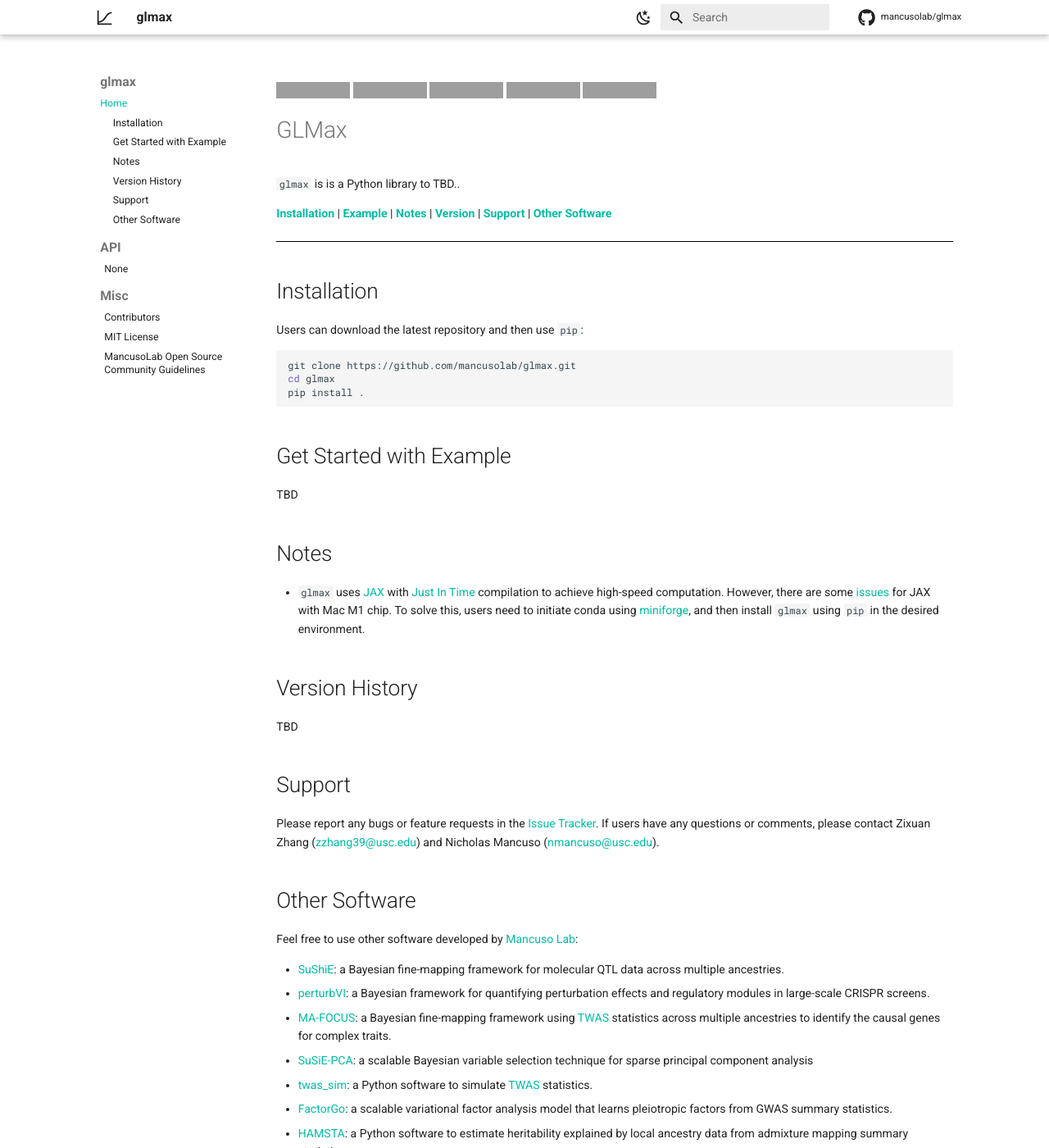
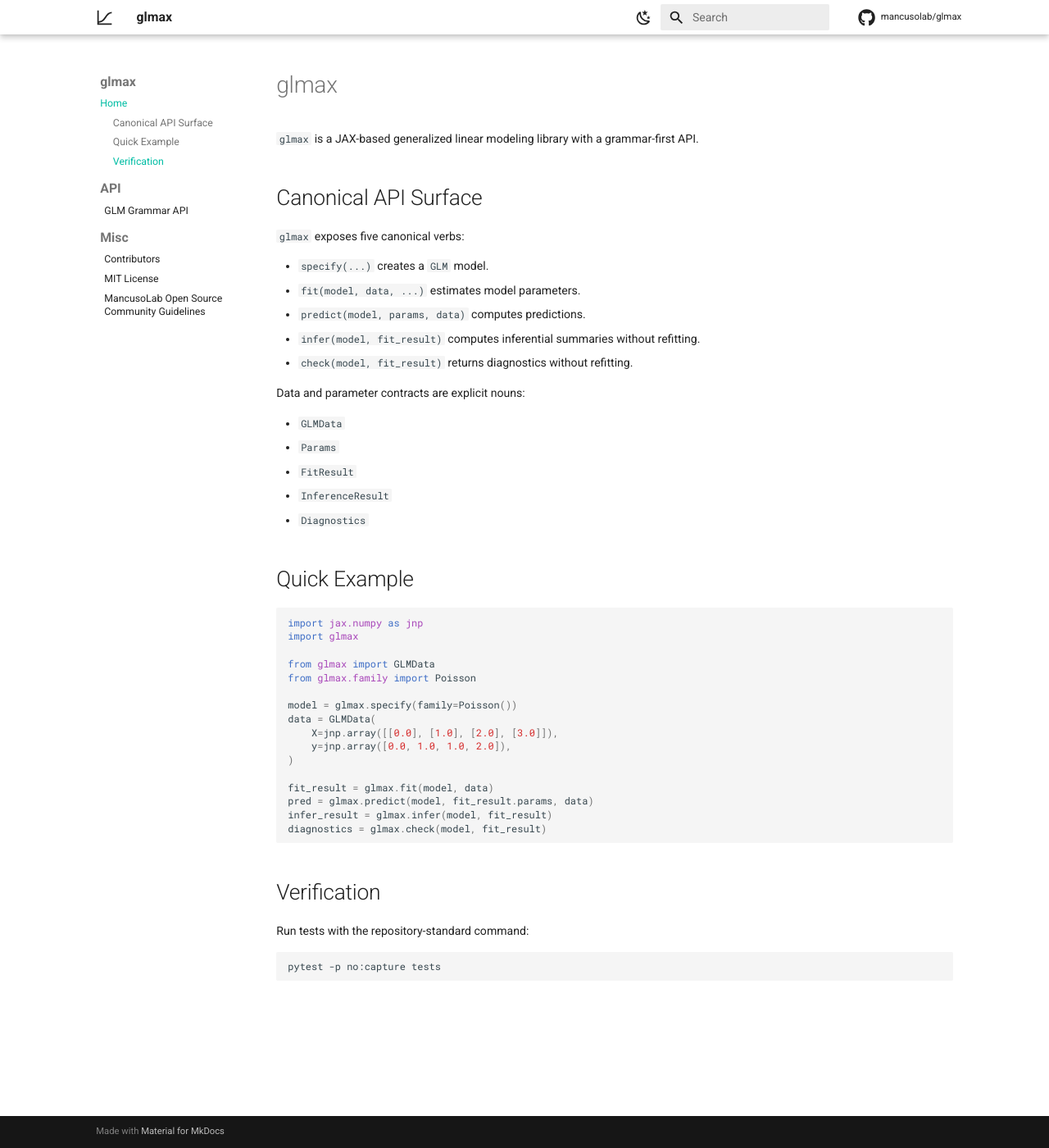
Before and after one commit to mancusolab/glmax, an MkDocs documentation site: the page built from docs/index.md, in a window 1280 px wide and 1400 px high. Shown: the whole window at 82% size. Built offline with MkDocs 1.6.1 and Material for MkDocs 9.7.7, drawn with Linux system fonts in a browser that asks for light colours; comment, search, counter and statistics services are not loaded; some of the changed text lies outside the part shown; grey boxes are pictures that could not be loaded.

Commit message:
docs: migrate readme and API docs to grammar-first markdown

````diff
--- a/docs/index.md
+++ b/docs/index.md
@@ -1,91 +1,50 @@
-[![Documentation-webpage](https://img.shields.io/badge/Docs-Available-brightgreen)](https://mancusolab.github.io/glmax/)
-[![PyPI-Server](https://img.shields.io/pypi/v/glmax.svg)](https://pypi.org/project/glmax/)
-[![Github](https://img.shields.io/github/stars/mancusolab/glmax?style=social)](https://github.com/mancusolab/glmax)
-[![License](https://img.shields.io/badge/License-MIT-yellow.svg)](https://opensource.org/licenses/MIT)
-[![Project generated with Hatch](https://img.shields.io/badge/%F0%9F%A5%9A-Hatch-4051b5.svg)](https://github.com/pypa/hatch)
+# glmax
 
-# GLMax
-`glmax` is is a Python library to TBD..
+`glmax` is a JAX-based generalized linear modeling library with a grammar-first API.
 
-  [**Installation**](#installation)
-  | [**Example**](#get-started-with-example)
-  | [**Notes**](#notes)
-  | [**Version**](#version-history)
-  | [**Support**](#support)
-  | [**Other Software**](#other-software)
+## Canonical API Surface
 
-------------------
+`glmax` exposes five canonical verbs:
 
-## Installation
+- `specify(...)` creates a `GLM` model.
+- `fit(model, data, ...)` estimates model parameters.
+- `predict(model, params, data)` computes predictions.
+- `infer(model, fit_result)` computes inferential summaries without refitting.
+- `check(model, fit_result)` returns diagnostics without refitting.
 
-Users can download the latest repository and then use `pip`:
+Data and parameter contracts are explicit nouns:
 
-``` bash
-git clone https://github.com/mancusolab/glmax.git
-cd glmax
-pip install .
+- `GLMData`
+- `Params`
+- `FitResult`
+- `InferenceResult`
+- `Diagnostics`
+
+## Quick Example
+
+```python
+import jax.numpy as jnp
+import glmax
+
+from glmax import GLMData
+from glmax.family import Poisson
+
+model = glmax.specify(family=Poisson())
+data = GLMData(
+    X=jnp.array([[0.0], [1.0], [2.0], [3.0]]),
+    y=jnp.array([0.0, 1.0, 1.0, 2.0]),
+)
+
+fit_result = glmax.fit(model, data)
+pred = glmax.predict(model, fit_result.params, data)
+infer_result = glmax.infer(model, fit_result)
+diagnostics = glmax.check(model, fit_result)
 ```
 
-## Get Started with Example
+## Verification
 
-TBD
+Run tests with the repository-standard command:
 
-## Notes
-
--   `glmax` uses [JAX](https://github.com/google/jax) with [Just In
-    Time](https://jax.readthedocs.io/en/latest/jax-101/02-jitting.html)
-    compilation to achieve high-speed computation. However, there are
-    some [issues](https://github.com/google/jax/issues/5501) for JAX
-    with Mac M1 chip. To solve this, users need to initiate conda using
-    [miniforge](https://github.com/conda-forge/miniforge), and then
-    install `glmax` using `pip` in the desired environment.
-
-## Version History
-
-TBD
-
-## Support
-
-Please report any bugs or feature requests in the [Issue
-Tracker](https://github.com/mancusolab/glmax/issues). If users have
-any questions or comments, please contact Zixuan Zhang (<zzhang39@usc.edu>)
-and Nicholas Mancuso (<nmancuso@usc.edu>).
-
-## Other Software
-
-Feel free to use other software developed by [Mancuso
-Lab](https://www.mancusolab.com/):
-
--   [SuShiE](https://github.com/mancusolab/sushie): a Bayesian
-    fine-mapping framework for molecular QTL data across multiple
-    ancestries.
--   [perturbVI](https://github.com/mancusolab/perturbVI): a Bayesian
-    framework for quantifying perturbation effects and regulatory modules
-    in large-scale CRISPR screens.
--   [MA-FOCUS](https://github.com/mancusolab/ma-focus): a Bayesian
-    fine-mapping framework using
-    [TWAS](https://www.nature.com/articles/ng.3506) statistics across
-    multiple ancestries to identify the causal genes for complex traits.
--   [SuSiE-PCA](https://github.com/mancusolab/susiepca): a scalable
-    Bayesian variable selection technique for sparse principal component
-    analysis
--   [twas_sim](https://github.com/mancusolab/twas_sim): a Python
-    software to simulate [TWAS](https://www.nature.com/articles/ng.3506)
-    statistics.
--   [FactorGo](https://github.com/mancusolab/factorgo): a scalable
-    variational factor analysis model that learns pleiotropic factors
-    from GWAS summary statistics.
--   [HAMSTA](https://github.com/tszfungc/hamsta): a Python software to
-    estimate heritability explained by local ancestry data from
-    admixture mapping summary statistics.
-
-------------------------------------------------------------------------
-
-`glmax` is distributed under the terms of the
-[MIT](https://spdx.org/licenses/MIT.html) license.
-
-
-------------------------------------------------------------------------
-
-This project has been set up using Hatch. For details and usage
-information on Hatch see <https://github.com/pypa/hatch>.
+```bash
+pytest -p no:capture tests
+```
--- a/mkdocs.yml
+++ b/mkdocs.yml
@@ -28,7 +28,7 @@ theme:  # pulled from optimistix
 
 
 site_name: glmax
-site_description: The documentation for the glmax software library.
+site_description: Grammar-first generalized linear modeling in JAX.
 site_url: https://mancusolab.github.io/glmax
 
 repo_url: https://github.com/mancusolab/glmax
@@ -109,7 +109,7 @@ plugins:
                     show_signature_annotations: true
 
 nav:
-    - 'index.md'
+    - Home: 'index.md'
     - API:
           - 'api/glm.md'
     - Misc:
--- a/pyproject.toml
+++ b/pyproject.toml
@@ -6,7 +6,7 @@ build-backend = "hatchling.build"
 name = "glmax"
 dynamic = ["version"]
 description = ''
-readme = "README.rst"
+readme = "README.md"
 requires-python = ">=3.9"
 license = "MIT"
 keywords = [
````
Also changed, not shown: README.md (added, +57 -0 lines), docs/api/glm.md (added, +41 -0 lines), README.rst (deleted), 1 other file.
